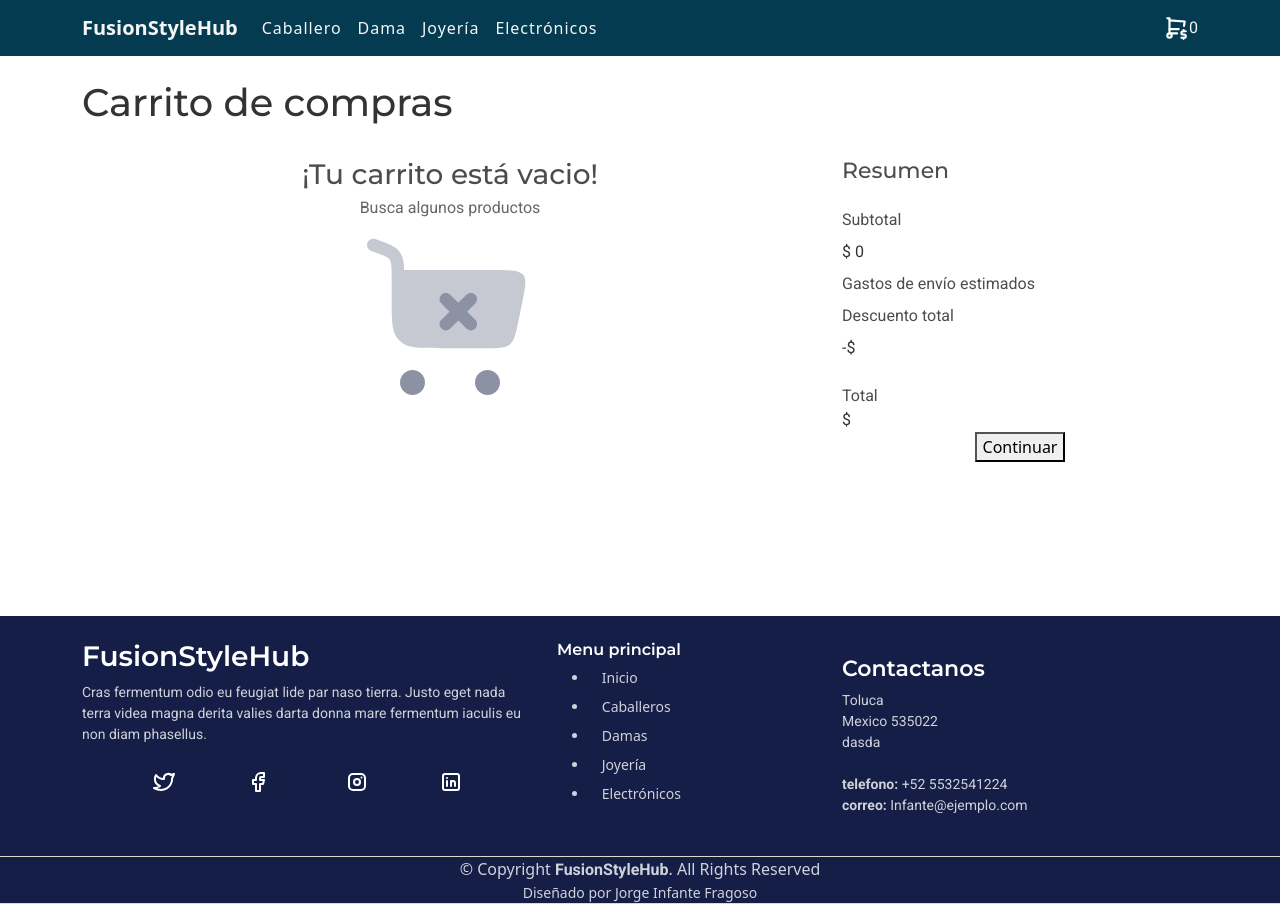
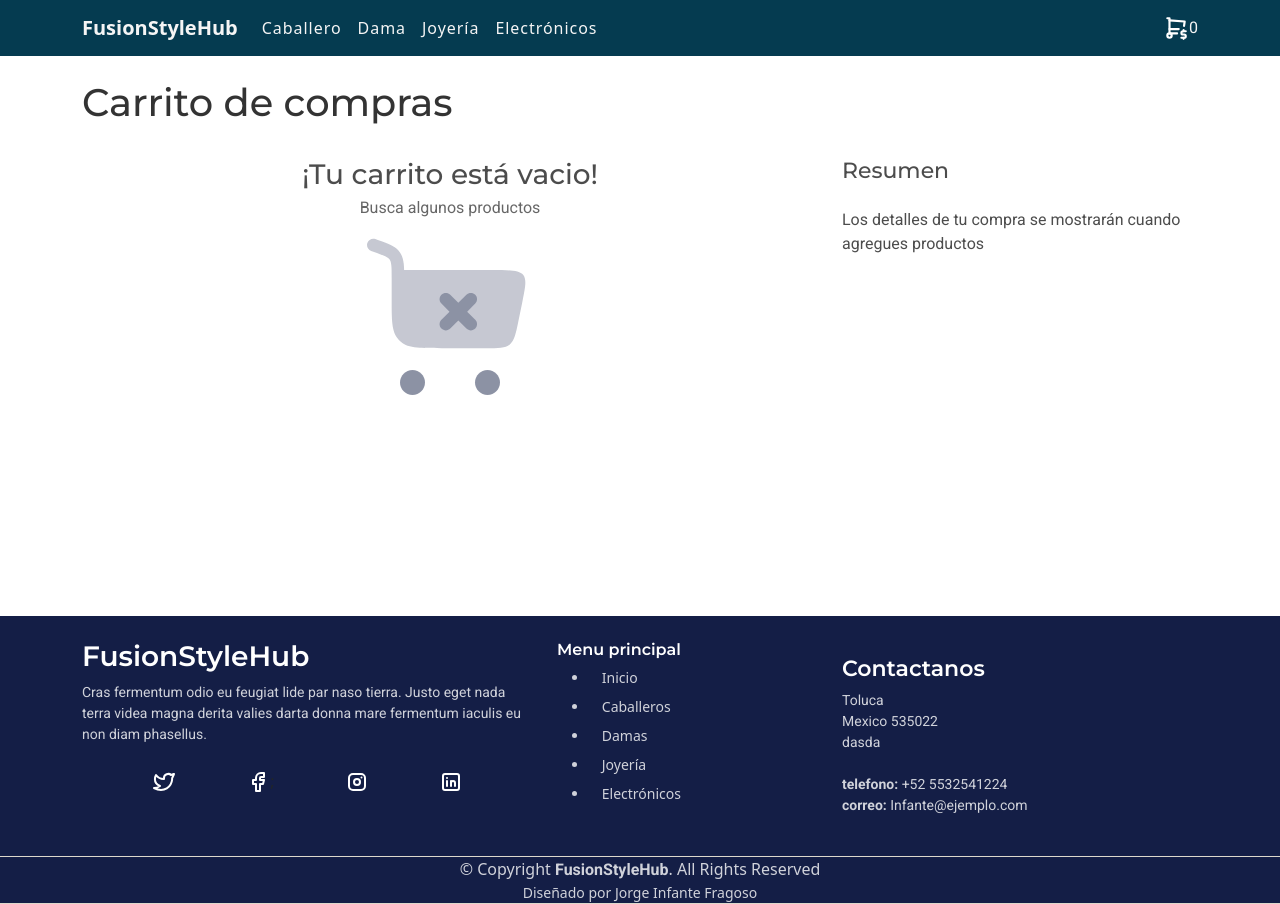
Before and after one commit to georgeif2212/React-project, a React (Create React App) app: page /cart in a window 1280 px wide. Built offline with nearby package versions, Linux system fonts and the light colour scheme.

Commit message:
Se hace useEffect para solo calcular el gasto de envío cuando cambie el total de la compra

```diff
--- a/src/components/Cart.jsx
+++ b/src/components/Cart.jsx
@@ -6,9 +6,12 @@ import { CartContext } from "../contexts/CartContext";
 import { CartItem } from "./CartItem";
 import { Link } from "react-router-dom";
 import { EmptyCart } from "./EmptyCart";
+import { useState, useEffect } from "react";
 
 export const Cart = () => {
-  const { items, addItem, removeItem, clear, total } = useContext(CartContext);
+  const { items, addItem, removeItem, clear, total,shippingCosts} = useContext(CartContext);
+
+
 
   return (
     <Container style={{ minHeight: "70vh" }}>
@@ -35,29 +38,39 @@ export const Cart = () => {
           )}
         </Col>
         <Col lg="4">
-          <div className="carrito-resumen py-4">
+          <div className="cart-summary py-4">
+            {items.length == 0 ? (
+              <>
                 <h3 className="color-2 size-medium_m pb-3">Resumen</h3>
-            <div className="carrito-resumen-calculo">
+                <p className="color-2 size-medium_s mb-2">
+                  Los detalles de tu compra se mostrarán cuando agregues
+                  productos
+                </p>
+              </>
+            ) : (
+              <>
+                <h3 className="color-2 size-medium_m pb-3">Resumen</h3>
+                <div className="cart-summary__math">
                   <p className="color-2 size-medium_s mb-2">Subtotal</p>
                   <p className="color-1 size-medium_s mb-2">
                     $ <span>{total()}</span>
                   </p>
                 </div>
-            <div className="carrito-resumen-calculo">
+                <div className="cart-summary__math">
                   <p className="color-2 size-medium_s mb-2">
                     Gastos de envío estimados
                   </p>
                   <p className="color-1 size-medium_s mb-2">
-                <span id="envio"></span>
+                    <span id="envio">$ {shippingCosts.toFixed(2)}</span>
                   </p>
                 </div>
-            <div className="carrito-resumen-calculo">
+                <div className="cart-summary__math">
                   <p className="color-2 size-medium_s mb-2">Descuento total</p>
                   <p className="color-1 size-medium_s mb-4">
                     -$ <span id="descuento"></span>
                   </p>
                 </div>
-            <div className="carrito-resumen-calculo-total">
+                <div className="cart-summary__math">
                   <p className="color-2 size-medium_s mb-0">Total</p>
                   <p className="color-1 size-medium_s mb-0">
                     $ <span id="total"></span>
@@ -68,6 +81,8 @@ export const Cart = () => {
                     <button>Continuar</button>
                   </Link>
                 </div>
+              </>
+            )}
           </div>
         </Col>
       </Row>
--- a/src/contexts/CartContext.jsx
+++ b/src/contexts/CartContext.jsx
@@ -1,7 +1,9 @@
 import React, { createContext, useState } from "react";
+import { useEffect } from "react";
 export const CartContext = createContext([]);
 
 export const CartProvider = ({ children }) => {
+  const [shippingCosts, setShippingCosts] = useState(0);
   const [items, setItems] = useState([]);
   const addItem = (producto, quantity) => {
     // * Se busca si anteriormente se ha metido un producto al carrito con el mismo id
@@ -43,9 +45,29 @@ export const CartProvider = ({ children }) => {
       0
     );
   };
+
+  function getRandomArbitrary(min, max) {
+    return Math.random() * (max - min) + min;
+  }
+
+  // * useEffect para calcular los gastos de envio aleatoriamente solo cuando el total
+  // * y los items del carrito cambien
+  useEffect(() => {
+    const calculatedShippingCosts = getRandomArbitrary(total() / 10, 250);
+    setShippingCosts(calculatedShippingCosts);
+  }, [total()]);
+
   return (
     <CartContext.Provider
-      value={{ addItem, removeItem, clear, totalWidget, items, total }}
+      value={{
+        addItem,
+        removeItem,
+        clear,
+        totalWidget,
+        items,
+        total,
+        shippingCosts,
+      }}
     >
       {children}
     </CartContext.Provider>
--- a/src/styles/components/_cart.scss
+++ b/src/styles/components/_cart.scss
@@ -1,6 +1,12 @@
-.cart{
-    display:flex;
-    flex-Flow:column;
-    align-items:center;
-    justify-content:center;
+.cart {
+  display: flex;
+  flex-flow: column;
+  align-items: center;
+  justify-content: center;
+  &-summary{
+    &__math{
+      display: flex;
+      justify-content: space-between;
+    }
+  }
 }
```
Lines whose indentation alone changed are shown as unchanged.
